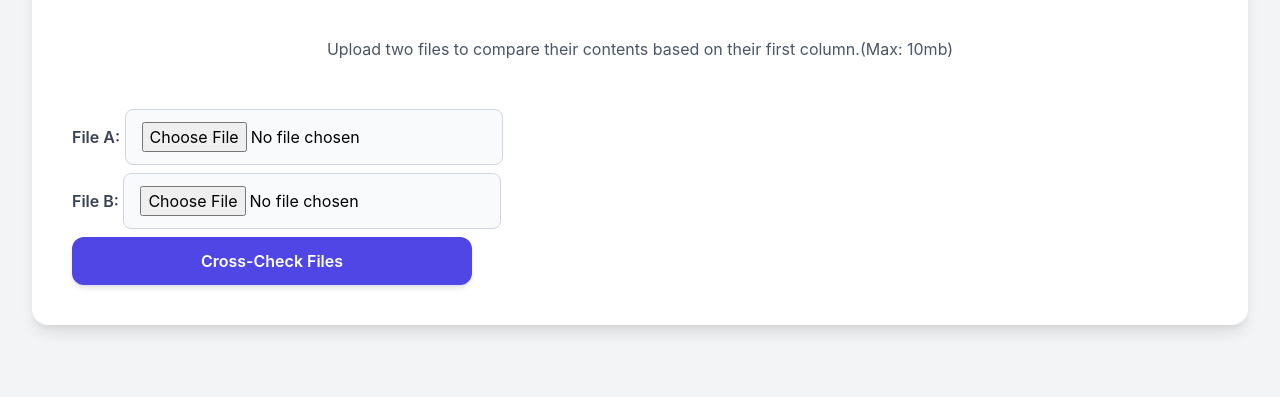
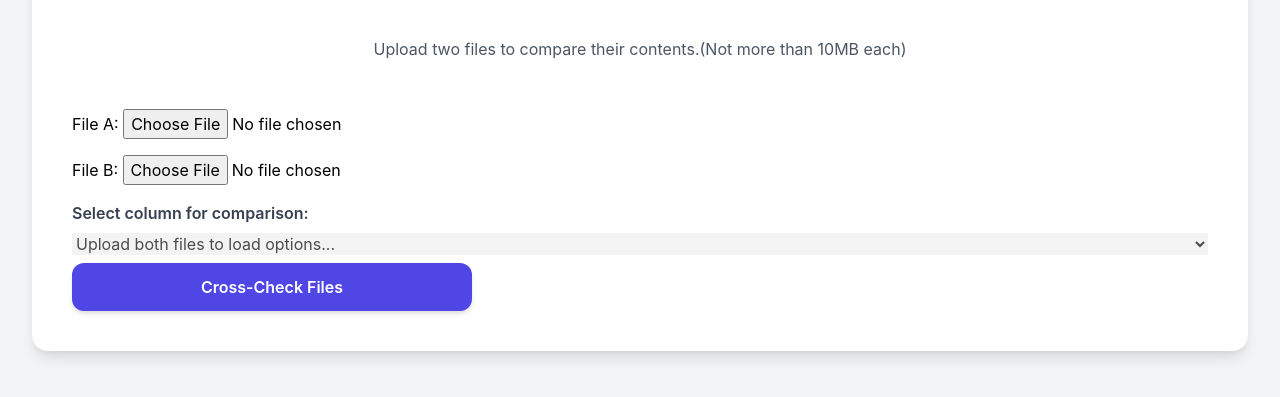
Before and after one commit to pralhadstha/File-Cross-Check, a website: page file-cross-checker-express/public/index.html in a window 1280 px wide. Shown: the part 111-508 px from the top of the page. Drawn offline with nearby package versions, Linux system fonts and the light colour scheme.

Commit message:
Update index.html

```diff
--- a/file-cross-checker-express/public/index.html
+++ b/file-cross-checker-express/public/index.html
@@ -15,15 +15,11 @@
         File Cross-Checker
       </h1>
       <p class="text-center text-gray-600 mb-6">
-        Upload two files to compare their contents based on their first column.(Max: 10mb)
+        Upload two files to compare their contents.(Not more than 10MB each)
       </p>
 
-      <form
-        id="uploadForm"
-        enctype="multipart/form-data"
-        class="file-input-group"
-      >
-        <div>
+      <form id="uploadForm" enctype="multipart/form-data">
+        <div id="fileInputs" class="file-inputs mb-4">
           <label for="file1Input">File A:</label>
           <input
             type="file"
@@ -33,7 +29,7 @@
             required
           />
         </div>
-        <div>
+        <div id="fileInputs" class="file-inputs mb-4">
           <label for="file2Input">File B:</label>
           <input
             type="file"
@@ -43,14 +39,22 @@
             required
           />
         </div>
-        <button type="submit" id="crossCheckBtn" class="btn-primary">
+        <div class="file-input-group">
+          <label for="headerSelect">Select column for comparison:</label>
+          <select id="headerSelect" name="selectedColumn" disabled>
+            <option value="">Upload both files to load options...</option>
+          </select>
+          <p id="headerMessage" class="header-loading-message"></p>
+        </div>
+        <button type="submit" id="crossCheckBtn" class="btn-primary" disabled>
           <span id="buttonText">Cross-Check Files</span>
           <span
             id="loadingSpinner"
             class="hidden spinner-border spinner-border-sm"
             role="status"
             aria-hidden="true"
-          ></span>
+            ><p>Processing...</p></span
+          >
         </button>
       </form>
 
@@ -88,7 +92,7 @@
         </div>
 
         <h3 class="text-xl font-bold text-gray-700 mb-2 mt-4">
-          Contents from File A NOT found in File B (on-screen list):
+          Contents from File 1 NOT found in File 2 (on-screen list):
         </h3>
         <div id="missingContentsDisplay" class="content-list-container">
           <!-- Missing contents will be displayed here -->
```
